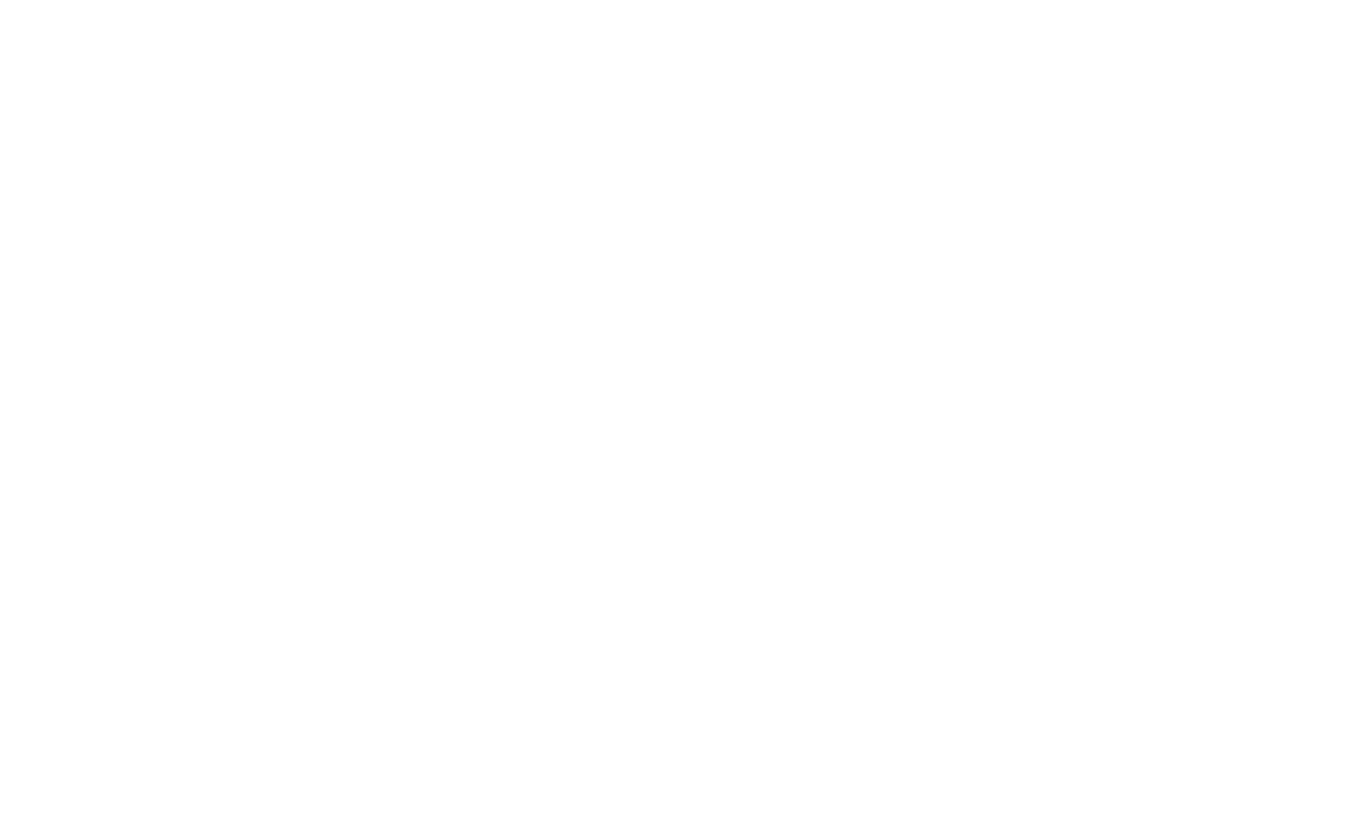
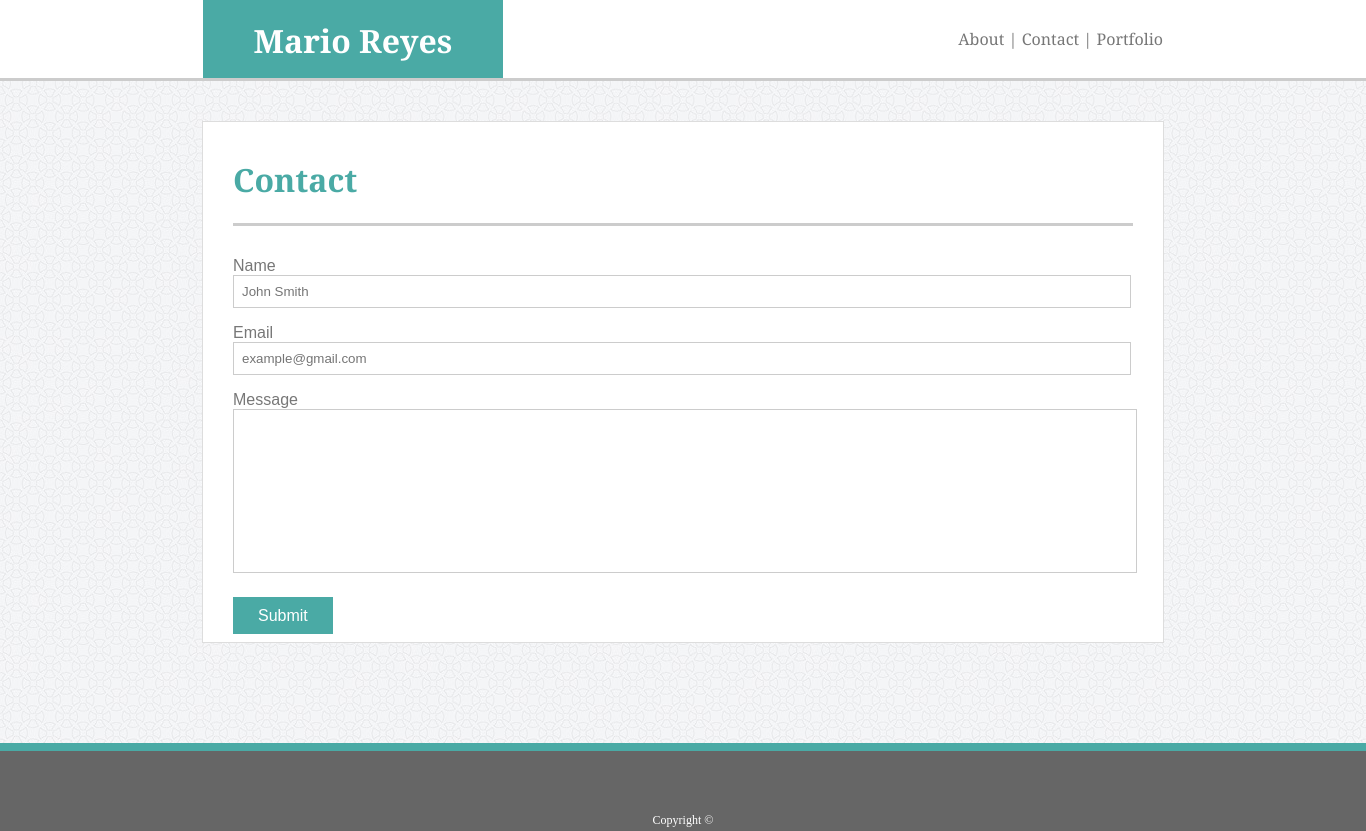
Before and after one commit to marioreg/Basic-Portfolio, a plain HTML site: page contact.html in a window 1280 px wide. Shown: the whole page, 1366 px wide, since content can reach past the window. Before the commit the page ends 800 px from the top, so only its background shows below. Drawn offline with Linux system fonts and the light colour scheme.

Commit message:
contact section done

```diff
--- a/assets/css/style.css
+++ b/assets/css/style.css
@@ -123,3 +123,63 @@ font-size: 12px;
 
 
 }
+
+#contact-form{
+
+    width: 960px;
+    height: 520px;
+    margin:0 auto;
+    background-color: #ffffff;
+    margin-top: 40px;
+    border:solid #dddddd 1px;;
+
+}
+
+.input{
+    padding:8px;
+    display:block;
+    border:none;
+    border-bottom:1px solid #ccc;
+    width:880px;
+}
+
+.border{
+    border:1px solid #ccc!important
+}
+
+.container{
+    padding-left:30px;
+    padding-top:15px;
+    font-family: 'Arial', 'Helvetica Neue', Helvetica, sans-serif;
+    color:#777777;
+
+}
+
+#message {
+
+
+    display:block;
+    border:none;
+    border-bottom:1px solid #ccc;
+    width:870px;
+    height: 160px;
+    padding-left:30px;
+
+}
+
+
+.submit {
+    background-color: #4aaaa5;
+    border: none;
+
+    padding: 10px 25px;
+    text-align: center;
+    font-size: 16px;
+
+
+}
+
+#text-button {
+
+    color: #ffffff;
+}
--- a/contact.html
+++ b/contact.html
@@ -0,0 +1,75 @@
+<!DOCTYPE html>
+<html lang="en">
+<head>
+    <meta charset="UTF-8">
+    <title>Portfolio</title>
+
+    <link rel="stylesheet" type="text/css" href="assets/css/style.css">
+
+</head>
+<body>
+
+    <div id="header">
+
+        <div id="top-main">
+
+            <div id="logo">
+
+                <h1 class="h1" id="h1-logo">Mario Reyes</h1>
+            </div>
+
+            <div id= "menu">
+
+                <nav>
+                        <a href="index.html">About       |</a>
+                        <a href="contact.html">Contact     |</a>
+                        <a href="/portfolio.html">Portfolio</a>
+                </nav>
+
+            </div>
+
+
+
+
+        </div>
+
+    </div>
+
+<div id="contact-form">
+
+        <div id="about-me">
+
+                <h1>Contact</h1>
+
+            </div>
+
+            <form class="container">
+
+                    <p><label> Name</label>
+                    <input class="input border" name="first" type="text" placeholder="John Smith"></p>
+
+                    <p><label>Email</label>
+                    <input class="input border" name="last" type="text" placeholder="example@gmail.com"></p>
+
+                    <p><label>Message</label>
+                        <input class="border" id="message" name="last" type="text" ></p>
+<br>
+                    <a href="#" class="submit" id="text-button">Submit</a>
+
+                  </form>
+
+
+</div>
+
+
+
+<div id="footer">
+        <p>Copyright &#169;</p>
+
+</div>
+
+
+
+
+</body>
+</html>
```
